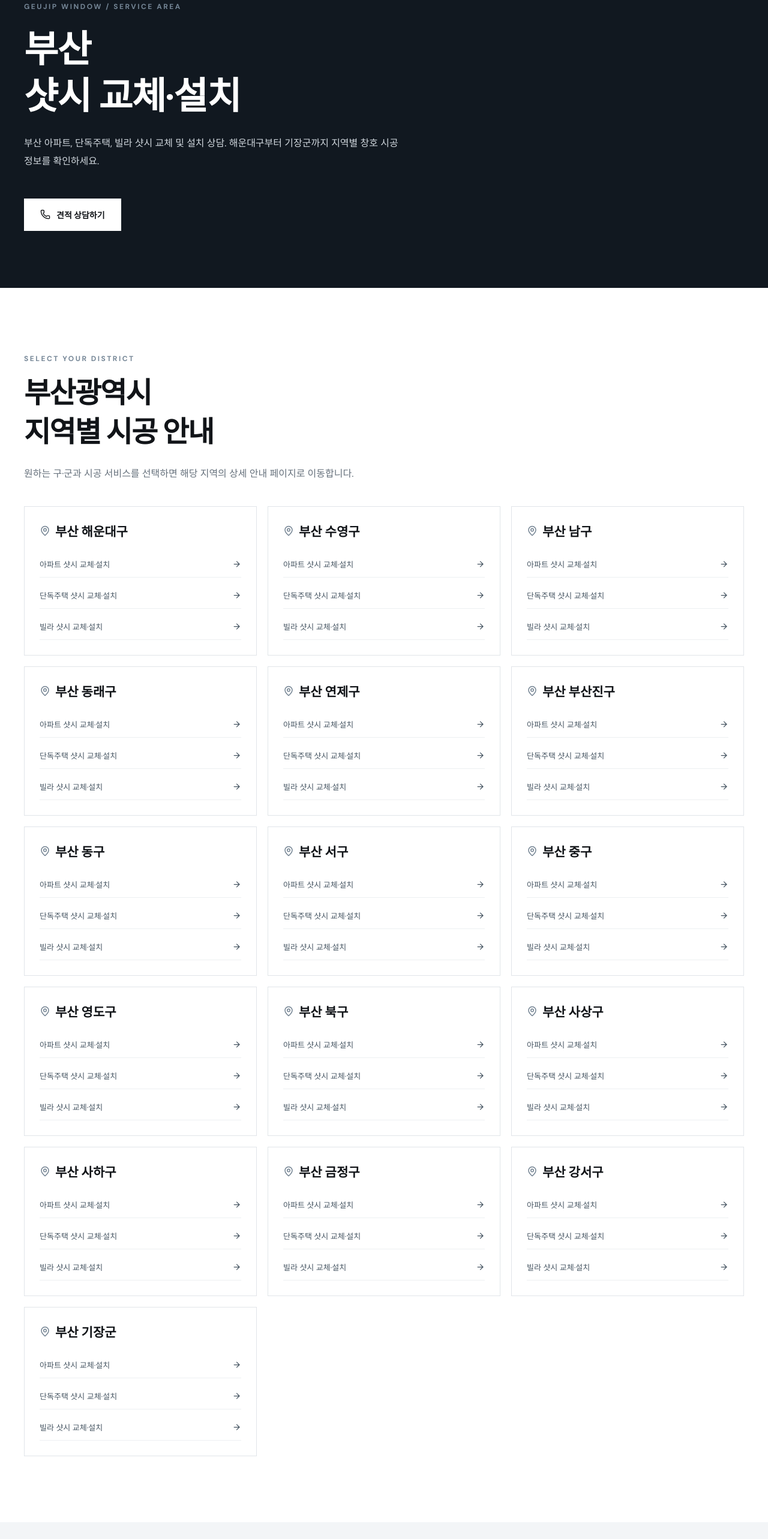
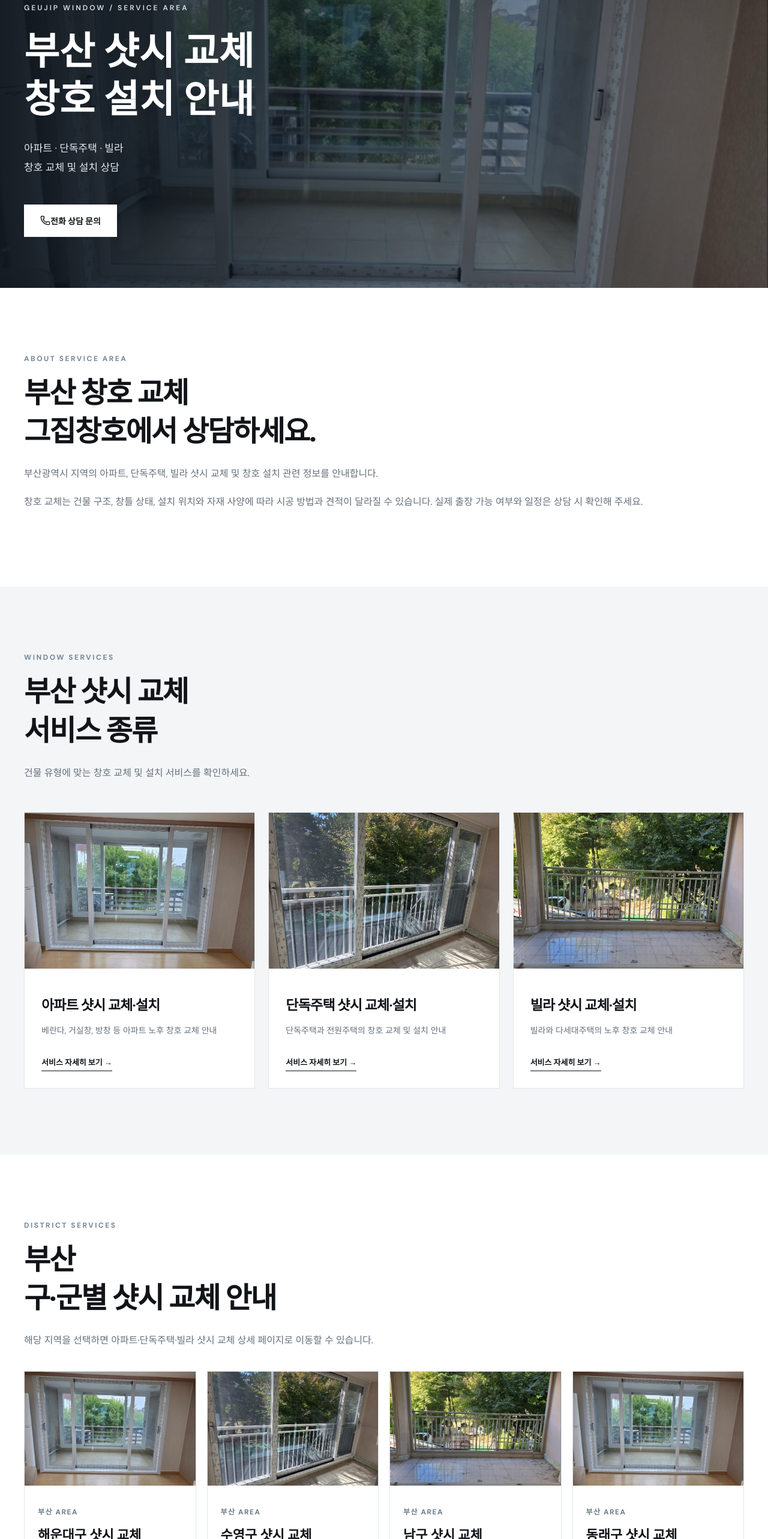
Before and after one commit to rlatngud1995-blip/Changho, a Next.js app: page /area/busan in a window 1280 px wide. Shown: the part 234-2800 px from the top of the page at 60% size. Built offline with nearby package versions, Linux system fonts and the light colour scheme.

Commit message:
Update page.tsx

```diff
--- a/app/area/[city]/page.tsx
+++ b/app/area/[city]/page.tsx
@@ -1,17 +1,26 @@
 
 import type { Metadata } from "next";
+import Image from "next/image";
 import Link from "next/link";
 import { notFound } from "next/navigation";
-import { ArrowRight, MapPin, Phone } from "lucide-react";
+import {
+  ArrowRight,
+  ArrowUpRight,
+  MapPin,
+  Phone,
+} from "lucide-react";
 
+const SITE = "https://geujipwindow.com";
 const PHONE = "010-8176-3350";
+const TEL = "tel:01081763350";
 
-const regions = {
+const cities = {
   busan: {
     name: "부산",
     fullName: "부산광역시",
     description:
-      "부산 아파트, 단독주택, 빌라 샷시 교체 및 설치 상담. 해운대구부터 기장군까지 지역별 창호 시공 정보를 확인하세요.",
+      "부산 아파트·단독주택·빌라 샷시 교체 및 창호 설치 안내",
+    image: "/IMG_1939.jpeg",
     districts: {
       haeundae: "해운대구",
       suyeong: "수영구",
@@ -35,7 +44,8 @@ const regions = {
     name: "울산",
     fullName: "울산광역시",
     description:
-      "울산 아파트, 단독주택, 빌라 샷시 교체 및 설치 상담. 남구, 중구, 동구, 북구, 울주군 지역별 창호 시공 정보를 확인하세요.",
+      "울산 아파트·단독주택·빌라 샷시 교체 및 창호 설치 안내",
+    image: "/IMG_1944.jpeg",
     districts: {
       nam: "남구",
       jung: "중구",
@@ -48,7 +58,8 @@ const regions = {
     name: "창원",
     fullName: "경상남도 창원시",
     description:
-      "창원 아파트, 단독주택, 빌라 샷시 교체 및 설치 상담. 의창구, 성산구, 마산합포구, 마산회원구, 진해구 지역별 창호 시공 정보를 확인하세요.",
+      "창원 아파트·단독주택·빌라 샷시 교체 및 창호 설치 안내",
+    image: "/IMG_1943.jpeg",
     districts: {
       uichang: "의창구",
       seongsan: "성산구",
@@ -59,183 +70,280 @@ const regions = {
   },
 } as const;
 
-type City = keyof typeof regions;
+const services = [
+  {
+    key: "apartment",
+    title: "아파트 샷시 교체·설치",
+    description:
+      "베란다, 거실창, 방창 등 아파트 노후 창호 교체 안내",
+    image: "/IMG_1939.jpeg",
+  },
+  {
+    key: "house",
+    title: "단독주택 샷시 교체·설치",
+    description:
+      "단독주택과 전원주택의 창호 교체 및 설치 안내",
+    image: "/IMG_1944.jpeg",
+  },
+  {
+    key: "villa",
+    title: "빌라 샷시 교체·설치",
+    description:
+      "빌라와 다세대주택의 노후 창호 교체 안내",
+    image: "/IMG_1943.jpeg",
+  },
+] as const;
 
-const serviceList = [
-  { key: "apartment", name: "아파트 샷시 교체·설치" },
-  { key: "house", name: "단독주택 샷시 교체·설치" },
-  { key: "villa", name: "빌라 샷시 교체·설치" },
-];
+type CityKey = keyof typeof cities;
 
-function getRegion(city: string) {
-  if (!(city in regions)) return null;
-  return regions[city as City];
+type PageProps = {
+  params: {
+    city: string;
+  };
+};
+
+function getCity(city: string) {
+  if (!(city in cities)) return null;
+  return cities[city as CityKey];
 }
 
 export function generateStaticParams() {
-  return Object.keys(regions).map((city) => ({ city }));
+  return Object.keys(cities).map((city) => ({
+    city,
+  }));
 }
 
 export function generateMetadata({
   params,
-}: {
-  params: { city: string };
-}): Metadata {
-  const region = getRegion(params.city);
+}: PageProps): Metadata {
+  const city = getCity(params.city);
 
-  if (!region) {
-    return { title: "지역을 찾을 수 없습니다" };
+  if (!city) {
+    return {
+      title: "지역을 찾을 수 없습니다",
+      robots: {
+        index: false,
+        follow: false,
+      },
+    };
   }
 
+  const url = `${SITE}/area/${params.city}`;
+
+  const description =
+    `${city.name} 샷시 교체·설치 안내. ` +
+    `아파트 베란다 샷시, 단독주택 창호, ` +
+    `빌라 창문 교체 정보를 확인하세요. ` +
+    `그집창호 상담 ${PHONE}.`;
+
   return {
-    title: `${region.name} 샷시 교체·설치`,
-    description: region.description,
+    title: `${city.name} 샷시 교체·설치 | 지역별 창호 안내`,
+    description,
+    keywords: [
+      `${city.name} 샷시`,
+      `${city.name} 샷시교체`,
+      `${city.name} 창호교체`,
+      `${city.name} 아파트 샷시`,
+      `${city.name} 단독주택 샷시`,
+      `${city.name} 빌라 샷시`,
+      "그집창호",
+    ],
     alternates: {
-      canonical: `/area/${params.city}`,
+      canonical: url,
+    },
+    openGraph: {
+      type: "website",
+      locale: "ko_KR",
+      siteName: "그집창호",
+      title: `${city.name} 샷시 교체·설치 | 그집창호`,
+      description,
+      url,
+      images: [
+        {
+          url: city.image,
+          alt: `${city.name} 샷시 교체 참고 사진`,
+        },
+      ],
+    },
+    robots: {
+      index: true,
+      follow: true,
     },
   };
 }
 
 export default function CityPage({
   params,
-}: {
-  params: { city: string };
-}) {
-  const region = getRegion(params.city);
+}: PageProps) {
+  const city = getCity(params.city);
 
-  if (!region) notFound();
+  if (!city) notFound();
 
-  const districts = Object.entries(region.districts);
+  const districts = Object.entries(city.districts);
 
   return (
-    <>
     <main>
+      {/* 지역 대표 이미지 */}
       <section
         style={{
-            background: "#111820",
+          position: "relative",
+          minHeight: 520,
+          display: "flex",
+          alignItems: "center",
+          overflow: "hidden",
           color: "#fff",
-            padding: "155px 0 95px",
         }}
       >
-          <div className="container">
-            <span className="eyebrow">
+        <Image
+          src={city.image}
+          alt={`${city.name} 샷시 교체 및 창호 설치 참고 사진`}
+          fill
+          priority
+          sizes="100vw"
+          style={{
+            objectFit: "cover",
+          }}
+        />
+
+        <div
+          style={{
+            position: "absolute",
+            inset: 0,
+            background:
+              "linear-gradient(90deg, rgba(8,16,24,.9), rgba(8,16,24,.3))",
+          }}
+        />
+
+        <div
+          className="container"
+          style={{
+            position: "relative",
+            zIndex: 1,
+            paddingTop: 145,
+            paddingBottom: 85,
+          }}
+        >
+          <p className="hero-kicker">
             GEUJIP WINDOW / SERVICE AREA
-            </span>
+          </p>
 
           <h1
             style={{
-                fontSize: "clamp(36px, 5vw, 62px)",
+              fontSize: "clamp(34px, 6vw, 64px)",
               lineHeight: 1.25,
-                letterSpacing: "-1.5px",
-                margin: "25px 0",
+              fontWeight: 800,
+              margin: "24px 0",
             }}
           >
-              {region.name}
+            {city.name} 샷시 교체
             <br />
-              샷시 교체·설치
+            창호 설치 안내
           </h1>
 
           <p
             style={{
+              color: "#e4e9ed",
+              fontSize: 17,
+              lineHeight: 1.9,
               maxWidth: 650,
-                lineHeight: 1.9,
-                color: "#d0d7dd",
             }}
           >
-              {region.description}
+            아파트 · 단독주택 · 빌라
+            <br />
+            창호 교체 및 설치 상담
           </p>
 
           <a
-              href="tel:01081763350"
+            href={TEL}
             className="btn btn-white"
-              style={{ marginTop: 30, gap: 10 }}
+            style={{ marginTop: 28 }}
           >
             <Phone size={17} />
-              견적 상담하기
+            전화 상담 문의
           </a>
         </div>
       </section>
 
+      {/* 지역 소개 */}
       <section className="section">
         <div className="container">
           <span className="eyebrow">
-              SELECT YOUR DISTRICT
+            ABOUT SERVICE AREA
           </span>
 
           <h2 className="section-title">
-              {region.fullName}
+            {city.name} 창호 교체
             <br />
-              지역별 시공 안내
+            그집창호에서 상담하세요.
           </h2>
 
           <p className="section-desc">
-              원하는 구·군과 시공 서비스를 선택하면
-              해당 지역의 상세 안내 페이지로 이동합니다.
+            {city.fullName} 지역의 아파트,
+            단독주택, 빌라 샷시 교체 및
+            창호 설치 관련 정보를 안내합니다.
           </p>
 
-            <div
-              style={{
-                display: "grid",
-                gridTemplateColumns:
-                  "repeat(auto-fit, minmax(min(100%, 300px), 1fr))",
-                gap: 18,
-                marginTop: 38,
-              }}
-            >
-              {districts.map(([slug, district]) => (
+          <p className="section-desc">
+            창호 교체는 건물 구조, 창틀 상태,
+            설치 위치와 자재 사양에 따라
+            시공 방법과 견적이 달라질 수 있습니다.
+            실제 출장 가능 여부와 일정은
+            상담 시 확인해 주세요.
+          </p>
+        </div>
+      </section>
+
+      {/* 서비스별 이미지 카드 */}
+      <section className="section section-light">
+        <div className="container">
+          <span className="eyebrow">
+            WINDOW SERVICES
+          </span>
+
+          <h2 className="section-title">
+            {city.name} 샷시 교체
+            <br />
+            서비스 종류
+          </h2>
+
+          <p className="section-desc">
+            건물 유형에 맞는 창호 교체 및
+            설치 서비스를 확인하세요.
+          </p>
+
+          <div className="services-grid">
+            {services.map((service) => (
               <article
-                  key={slug}
-                  style={{
-                    background: "#fff",
-                    border: "1px solid #e1e5e9",
-                    padding: 25,
-                  }}
+                key={service.key}
+                className="service-card"
               >
                 <div
                   style={{
-                      display: "flex",
-                      alignItems: "center",
-                      gap: 8,
-                      marginBottom: 18,
+                    position: "relative",
+                    height: 260,
+                    overflow: "hidden",
                   }}
                 >
-                    <MapPin size={18} color="#738392" />
-
-                    <h3
-                      style={{
-                        fontSize: 21,
-                        margin: 0,
-                      }}
-                    >
-                      {region.name} {district}
-                    </h3>
+                  <Image
+                    src={service.image}
+                    alt={`${service.title} 참고 이미지`}
+                    fill
+                    sizes="(max-width: 768px) 100vw, 33vw"
+                    style={{ objectFit: "cover" }}
+                  />
                 </div>
 
-                  <div
-                    style={{
-                      display: "grid",
-                      gap: 8,
-                    }}
+                <div className="service-body">
+                  <h3>{service.title}</h3>
+
+                  <p>{service.description}</p>
+
+                  <Link
+                    href={`/services/${service.key}`}
+                    className="service-link"
                   >
-                    {serviceList.map((service) => (
-                      <Link
-                        key={service.key}
-                        href={`/area/${params.city}/${slug}/${service.key}`}
-                        style={{
-                          display: "flex",
-                          alignItems: "center",
-                          justifyContent: "space-between",
-                          gap: 10,
-                          padding: "12px 0",
-                          borderBottom: "1px solid #edf0f2",
-                          fontSize: 13,
-                          color: "#465562",
-                        }}
-                      >
-                        {service.name}
-                        <ArrowRight size={15} />
+                    서비스 자세히 보기 →
                   </Link>
-                    ))}
                 </div>
               </article>
             ))}
@@ -243,6 +351,126 @@ export default function CityPage({
         </div>
       </section>
 
+      {/* 구·군별 사진 카드 */}
+      <section className="section">
+        <div className="container">
+          <span className="eyebrow">
+            DISTRICT SERVICES
+          </span>
+
+          <h2 className="section-title">
+            {city.name}
+            <br />
+            구·군별 샷시 교체 안내
+          </h2>
+
+          <p className="section-desc">
+            해당 지역을 선택하면
+            아파트·단독주택·빌라 샷시 교체
+            상세 페이지로 이동할 수 있습니다.
+          </p>
+
+          <div
+            style={{
+              display: "grid",
+              gridTemplateColumns:
+                "repeat(auto-fit, minmax(min(100%, 260px), 1fr))",
+              gap: 18,
+              marginTop: 35,
+            }}
+          >
+            {districts.map(([slug, name], index) => {
+              const image =
+                services[index % services.length].image;
+
+              return (
+                <article
+                  key={slug}
+                  style={{
+                    border: "1px solid #e0e5e9",
+                    background: "#fff",
+                    overflow: "hidden",
+                  }}
+                >
+                  <Link
+                    href={`/area/${params.city}/${slug}/apartment`}
+                    aria-label={`${city.name} ${name} 아파트 샷시 교체 안내`}
+                  >
+                    <div
+                      style={{
+                        position: "relative",
+                        height: 190,
+                        overflow: "hidden",
+                      }}
+                    >
+                      <Image
+                        src={image}
+                        alt={`${city.name} ${name} 창호 참고 이미지`}
+                        fill
+                        sizes="(max-width: 768px) 100vw, 33vw"
+                        style={{
+                          objectFit: "cover",
+                        }}
+                      />
+                    </div>
+                  </Link>
+
+                  <div style={{ padding: 22 }}>
+                    <p
+                      style={{
+                        fontSize: 12,
+                        letterSpacing: 1.5,
+                        color: "#6b7c89",
+                        fontWeight: 700,
+                      }}
+                    >
+                      {city.name.toUpperCase()} AREA
+                    </p>
+
+                    <h3
+                      style={{
+                        fontSize: 22,
+                        margin: "10px 0 16px",
+                      }}
+                    >
+                      {name} 샷시 교체
+                    </h3>
+
+                    <div
+                      style={{
+                        display: "flex",
+                        flexDirection: "column",
+                        gap: 11,
+                      }}
+                    >
+                      {services.map((service) => (
+                        <Link
+                          key={service.key}
+                          href={`/area/${params.city}/${slug}/${service.key}`}
+                          style={{
+                            display: "flex",
+                            justifyContent: "space-between",
+                            alignItems: "center",
+                            gap: 10,
+                            color: "#344450",
+                            fontSize: 14,
+                            textDecoration: "none",
+                          }}
+                        >
+                          {service.title}
+                          <ArrowUpRight size={16} />
+                        </Link>
+                      ))}
+                    </div>
+                  </div>
+                </article>
+              );
+            })}
+          </div>
+        </div>
+      </section>
+
+      {/* 다른 도시 */}
       <section className="section section-light">
         <div className="container">
           <span className="eyebrow">
@@ -250,7 +478,7 @@ export default function CityPage({
           </span>
 
           <h2 className="section-title">
-              다른 지역 확인하기
+            다른 지역 안내
           </h2>
 
           <div
@@ -258,50 +486,60 @@ export default function CityPage({
               display: "flex",
               flexWrap: "wrap",
               gap: 12,
-                marginTop: 30,
+              marginTop: 25,
             }}
           >
-              {Object.entries(regions)
+            {Object.entries(cities)
               .filter(([key]) => key !== params.city)
-                .map(([key, value]) => (
+              .map(([key, item]) => (
                 <Link
                   key={key}
                   href={`/area/${key}`}
                   className="btn btn-dark"
-                    style={{ gap: 12 }}
                 >
-                    {value.name} 샷시 시공
+                  {item.name} 샷시 교체
                   <ArrowRight size={16} />
                 </Link>
               ))}
           </div>
+
+          <div style={{ marginTop: 25 }}>
+            <Link href="/area">
+              <MapPin
+                size={16}
+                style={{ display: "inline-block" }}
+              />{" "}
+              전체 지역 보기
+            </Link>
+          </div>
         </div>
       </section>
 
+      {/* 전화 상담 */}
       <section className="section">
         <div
           className="container"
           style={{ textAlign: "center" }}
         >
           <span className="eyebrow">
-              CONTACT & ESTIMATE
+            CONTACT US
           </span>
 
           <h2 className="section-title">
-              {region.name} 샷시 교체
+            {city.name} 샷시 교체
             <br />
-              견적 상담
+            견적 상담 문의
           </h2>
 
           <p className="section-desc">
-              현장 조건과 시공 범위에 따라
-              견적과 출장 가능 여부를 안내합니다.
+            건물 유형, 창호 크기와 교체 범위를
+            알려주시면 상담을 도와드립니다.
           </p>
 
           <a
-              href="tel:01081763350"
+            href={TEL}
             className="btn btn-dark"
-              style={{ marginTop: 25, gap: 10 }}
+            style={{ marginTop: 25 }}
           >
             <Phone size={17} />
             {PHONE}
@@ -309,42 +547,5 @@ export default function CityPage({
         </div>
       </section>
     </main>
-
-      <footer className="footer">
-        <div className="container">
-          <div className="footer-grid">
-            <div>
-              <div className="logo">
-                그집창호
-                <span>GEUJIP WINDOW</span>
-              </div>
-
-              <p>
-                아파트 · 단독주택 · 빌라
-                <br />
-                샷시 교체 및 설치
-              </p>
-            </div>
-
-            <div>
-              <p>시공 및 견적 상담</p>
-              <a href="tel:01081763350">
-                {PHONE}
-              </a>
-            </div>
-          </div>
-
-          <div className="footer-bottom">
-            © {new Date().getFullYear()} GEUJIP WINDOW.
-          </div>
-        </div>
-      </footer>
-
-      <div className="mobile-call">
-        <a href="tel:01081763350">
-          ☎ 전화 상담 · {PHONE}
-        </a>
-      </div>
-    </>
   );
 }
```
Lines whose indentation alone changed are shown as unchanged.
